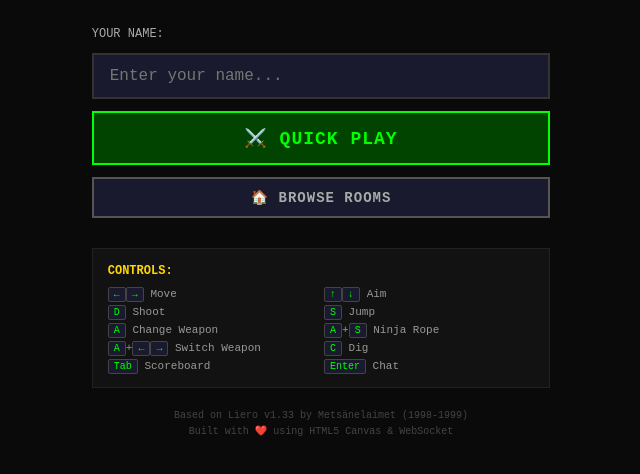
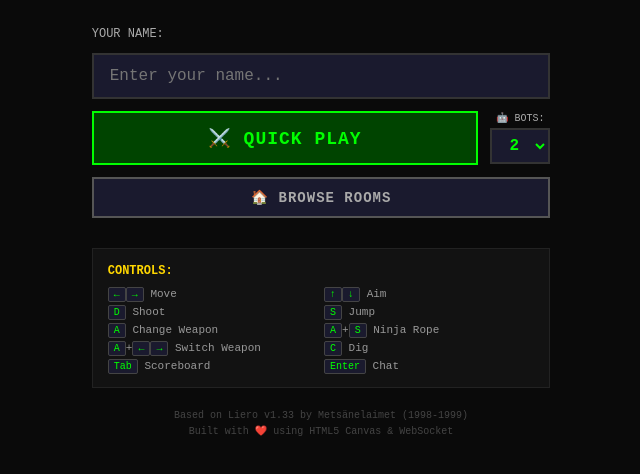
Before and after one commit to nitzzzu/Liero26, a website: page public/index.html in a window 1280 px wide. Shown: the part 236-710 px from the top of the page, without its empty margins (319-959 px from the left). Drawn offline with Linux system fonts and the light colour scheme; files whose address does not match are found by name.

Commit message:
feat: enhance quick play functionality with bot selection and update server port

```diff
--- a/public/index.html
+++ b/public/index.html
@@ -26,9 +26,21 @@
         <label for="player-name">YOUR NAME:</label>
         <input type="text" id="player-name" maxlength="20" placeholder="Enter your name..." value="">
 
-        <button class="btn btn-primary btn-large" onclick="quickPlay()">
-          ⚔️ QUICK PLAY
-        </button>
+        <div class="quick-play-row">
+          <button class="btn btn-primary btn-large" onclick="quickPlay()">
+            ⚔️ QUICK PLAY
+          </button>
+          <div class="bot-count-picker">
+            <label for="bot-count">🤖 BOTS:</label>
+            <select id="bot-count">
+              <option value="0">0</option>
+              <option value="1">1</option>
+              <option value="2" selected>2</option>
+              <option value="3">3</option>
+              <option value="4">4</option>
+            </select>
+          </div>
+        </div>
         <button class="btn btn-secondary" onclick="connectAndPlay()">
           🏠 BROWSE ROOMS
         </button>
@@ -141,6 +153,7 @@
           <button class="touch-btn btn-jump"   data-action="jump">JUMP</button>
         </div>
         <div class="touch-row">
+          <button class="touch-btn btn-rope"   data-action="rope">ROPE</button>
           <button class="touch-btn btn-change" data-action="change">WPN</button>
           <button class="touch-btn btn-dig"    data-action="dig">DIG</button>
         </div>
--- a/public/style.css
+++ b/public/style.css
@@ -120,6 +120,47 @@ body {
 .menu-form input:focus {
   border-color: #00ff00;
   box-shadow: 0 0 10px rgba(0, 255, 0, 0.2);
+}
+
+.quick-play-row {
+  display: flex;
+  align-items: center;
+  gap: 12px;
+}
+
+.quick-play-row .btn-large {
+  flex: 1;
+}
+
+.bot-count-picker {
+  display: flex;
+  flex-direction: column;
+  align-items: center;
+  gap: 4px;
+}
+
+.bot-count-picker label {
+  font-size: 10px;
+  color: #aaa;
+  white-space: nowrap;
+}
+
+.bot-count-picker select {
+  background: #1a1a2e;
+  border: 2px solid #333;
+  color: #00ff00;
+  padding: 6px 8px;
+  font-size: 16px;
+  font-family: 'Courier New', monospace;
+  font-weight: bold;
+  outline: none;
+  cursor: pointer;
+  width: 60px;
+  text-align: center;
+}
+
+.bot-count-picker select:focus {
+  border-color: #00ff00;
 }
 
 /* Buttons */
@@ -552,6 +593,7 @@ kbd {
 
 .btn-fire   { border-color: rgba(255, 80,  80,  0.6); color: #ff5050; }
 .btn-jump   { border-color: rgba(80,  200, 255, 0.6); color: #50c8ff; }
+.btn-rope   { border-color: rgba(100, 255, 150, 0.6); color: #64ff96; }
 .btn-change { border-color: rgba(255, 215, 0,   0.6); color: #ffd700; }
 .btn-dig    { border-color: rgba(180, 120, 60,  0.6); color: #b4783c; }
 
--- a/src/client/game.js
+++ b/src/client/game.js
@@ -541,18 +541,22 @@ class LieroClient {
 
     controls.querySelectorAll('[data-action]').forEach(btn => {
       const action = btn.dataset.action;
+      // Rope button activates both 'change' and 'jump' simultaneously
+      const ropeActions = action === 'rope' ? ['change', 'jump'] : [action];
+
       btn.addEventListener('touchstart', (e) => {
         e.preventDefault();
-        this.touchState[action] = true;
+        ropeActions.forEach(a => { this.touchState[a] = true; });
+        if (action === 'fire' && navigator.vibrate) navigator.vibrate(40);
         this.updateInput();
       }, { passive: false });
       btn.addEventListener('touchend', (e) => {
         e.preventDefault();
-        this.touchState[action] = false;
+        ropeActions.forEach(a => { this.touchState[a] = false; });
         this.updateInput();
       }, { passive: false });
       btn.addEventListener('touchcancel', () => {
-        this.touchState[action] = false;
+        ropeActions.forEach(a => { this.touchState[a] = false; });
         this.updateInput();
       });
     });
@@ -1039,6 +1043,7 @@ function connectAndPlay() {
 function quickPlay() {
   const nameInput = document.getElementById('player-name');
   client.playerName = (nameInput.value.trim() || 'Player').substring(0, 20);
+  const botCount = parseInt(document.getElementById('bot-count')?.value || '0', 10);
   client.connect();
 
   const waitForConnection = setInterval(() => {
@@ -1055,6 +1060,9 @@ function quickPlay() {
       });
       setTimeout(() => {
         client.send({ type: 'weapons', weapons: client.selectedWeapons });
+        for (let i = 0; i < botCount; i++) {
+          client.send({ type: 'add_bot' });
+        }
       }, 500);
     }
   }, 100);
--- a/src/server/index.js
+++ b/src/server/index.js
@@ -542,7 +542,7 @@ wss.on('connection', (ws) => {
   ws.send(JSON.stringify({ type: 'room_list', rooms: roomList }));
 });
 
-const PORT = process.env.PORT || 3000;
+const PORT = process.env.PORT || 3001;
 server.listen(PORT, () => {
   console.log(`Liero26 server running on port ${PORT}`);
   console.log(`Open http://localhost:${PORT} in your browser`);
```
